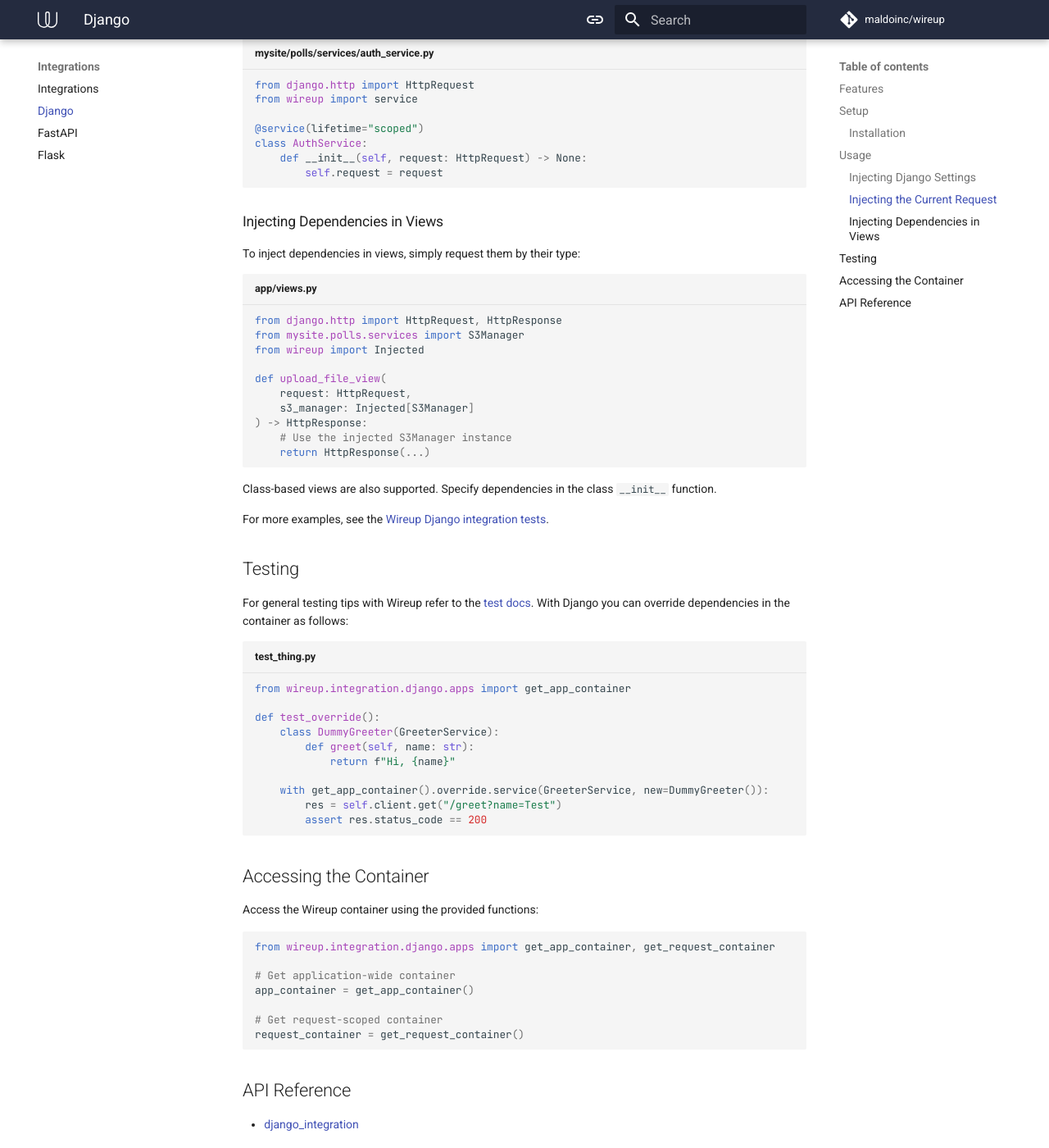
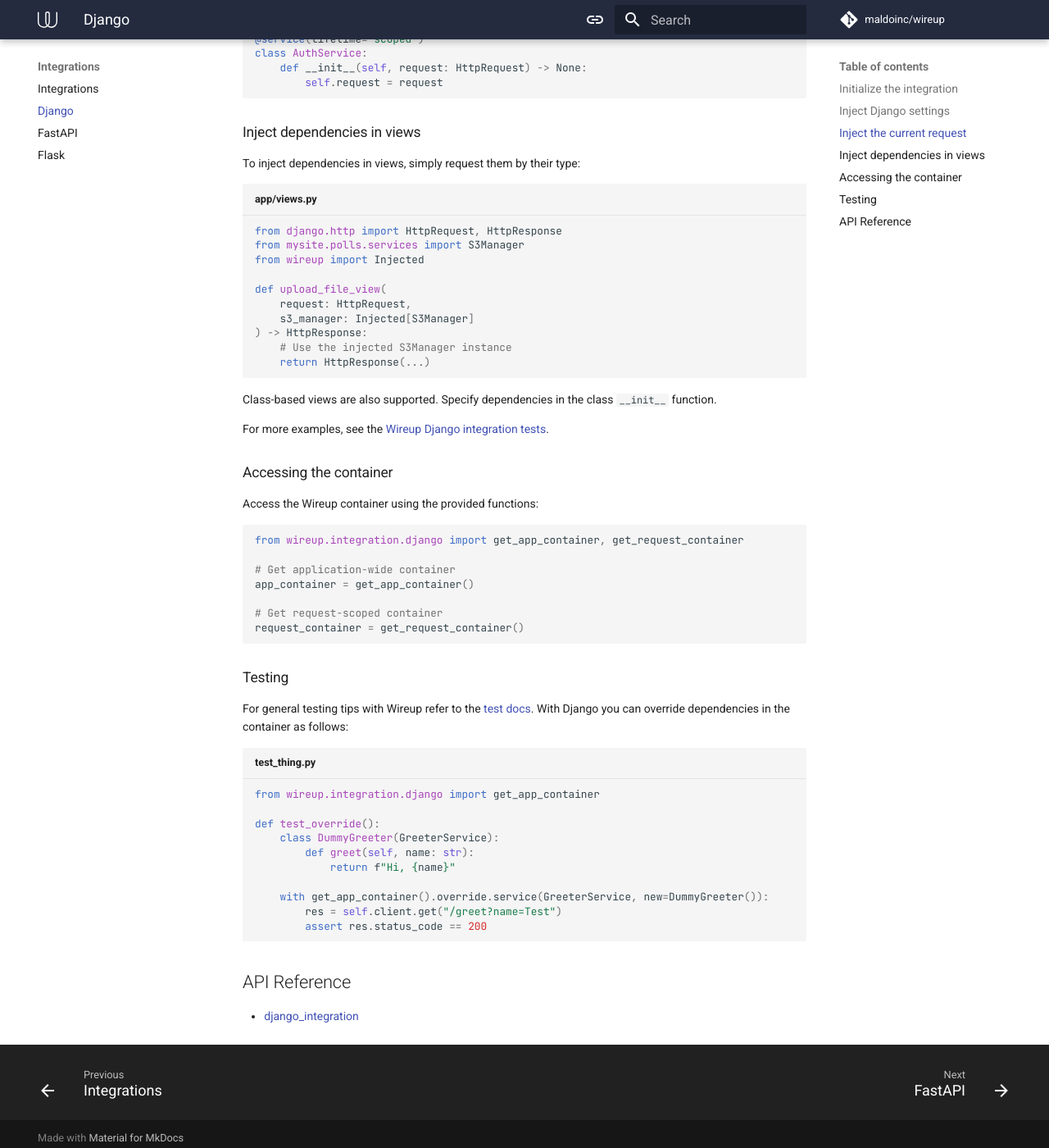
Before and after one commit to maldoinc/wireup, an MkDocs documentation site: the page built from docs/pages/integrations/django.md, in a window 1280 px wide and 1400 px high, scrolled down 1731 px. Shown: the whole window at 82% size. Built offline with MkDocs 1.6.1 and Material for MkDocs 9.7.7, drawn with Linux system fonts in a browser that asks for light colours; comment, search, counter and statistics services are not loaded; the version menu is left out; some of the changed text lies outside the part shown.

Commit message:
Update django docs

````diff
--- a/docs/pages/integrations/django.md
+++ b/docs/pages/integrations/django.md
@@ -3,16 +3,16 @@
 Wireup provides seamless integration with Django through the `wireup.integration.django` module, enabling
 dependency injection in Django applications.
 
-## Features
+**Features:**
 
 - [x] Dependency injection in function-based and class-based views (sync and async).
 - [x] Access to `django.http.HttpRequest` as an injectable dependency.
 - [x] Django settings available as Wireup parameters.
 - [x] Request-scoped container lifecycle management.
 
-## Setup
+---
 
-### Installation
+### Initialize the integration
 
 Add the following to your Django settings:
 
@@ -38,9 +38,7 @@ WIREUP = WireupSettings(
 S3_BUCKET_TOKEN = os.environ["S3_BUCKET_ACCESS_TOKEN"]
 ```
 
-## Usage
-
-### Injecting Django Settings
+### Inject Django settings
 
 You can inject Django settings into your services:
 
@@ -70,7 +68,7 @@ def github_client_factory() -> GithubClient:
     return GithubClient(api_key=settings.GH_API_KEY)
 ```
 
-### Injecting the Current Request
+### Inject the current request
 
 The integration exposes the current Django request as a `scoped` lifetime dependency, which can be injected
 into `scoped` or `transient` services:
@@ -85,7 +83,7 @@ class AuthService:
         self.request = request
 ```
 
-### Injecting Dependencies in Views
+### Inject dependencies in views
 
 To inject dependencies in views, simply request them by their type:
 
@@ -106,12 +104,27 @@ Class-based views are also supported. Specify dependencies in the class `__init_
 
 For more examples, see the [Wireup Django integration tests](https://github.com/maldoinc/wireup/tree/master/test/integration/django/view.py).
 
-## Testing
+### Accessing the container
+
+Access the Wireup container using the provided functions:
+
+```python
+from wireup.integration.django import get_app_container, get_request_container
+
+# Get application-wide container
+app_container = get_app_container()
+
+# Get request-scoped container
+request_container = get_request_container()
+```
+
+### Testing
+
 For general testing tips with Wireup refer to the [test docs](../testing.md).
 With Django you can override dependencies in the container as follows:
 
 ```python title="test_thing.py"
-from wireup.integration.django.apps import get_app_container
+from wireup.integration.django import get_app_container
 
 def test_override():
     class DummyGreeter(GreeterService):
@@ -123,20 +136,6 @@ def test_override():
         assert res.status_code == 200
 ```
 
-## Accessing the Container
-
-Access the Wireup container using the provided functions:
-
-```python
-from wireup.integration.django.apps import get_app_container, get_request_container
-
-# Get application-wide container
-app_container = get_app_container()
-
-# Get request-scoped container
-request_container = get_request_container()
-```
-
 ## API Reference
 
 * [django_integration](../class/django_integration.md)
````
